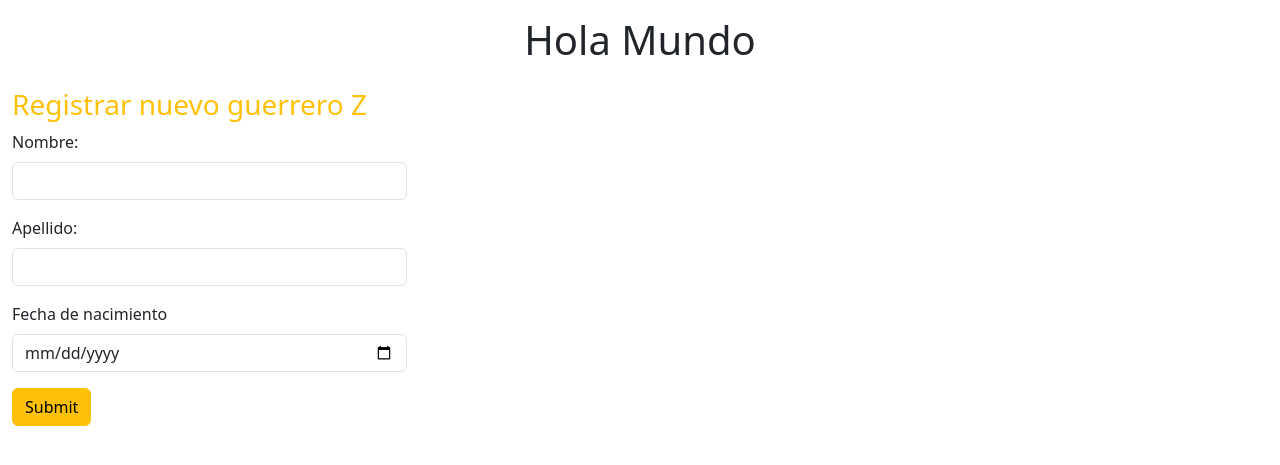
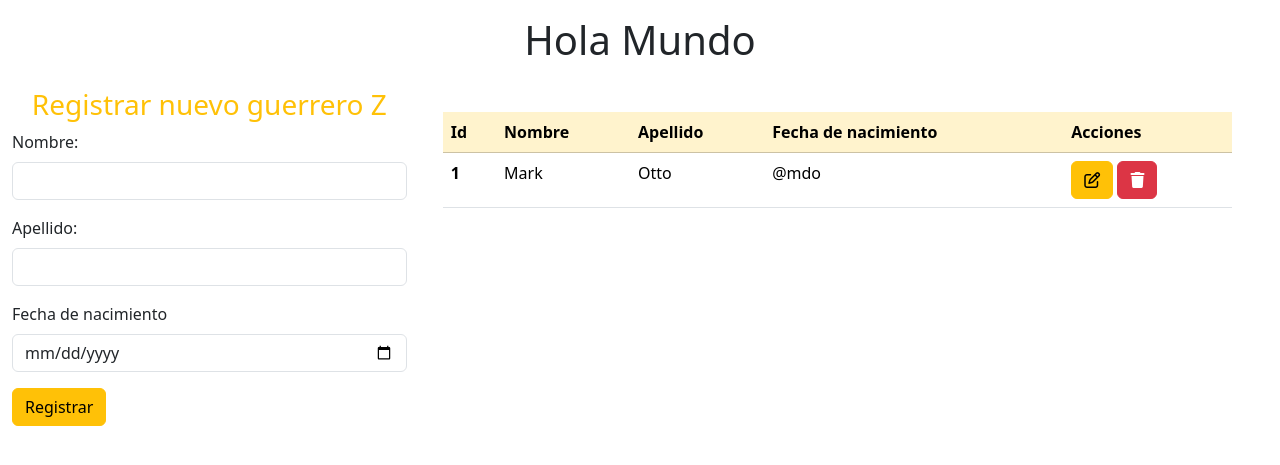
Before and after one commit to AdrianPolanco/CrudDashboardPHP, a PHP site: page / in a window 1280 px wide. Shown: the top 465 px of the page. Run offline with PHP 8.4, Linux system fonts and the light colour scheme; some libraries are stand-ins or nearby versions.

Commit message:
UI de la pantalla 1 terminada

```diff
--- a/index.php
+++ b/index.php
@@ -6,13 +6,15 @@
     <meta name="viewport" content="width=device-width, initial-scale=1.0">
     <title>Sistema de gestion de guerreros Z</title>
     <link href="https://cdn.jsdelivr.net/npm/bootstrap@5.3.3/dist/css/bootstrap.min.css" rel="stylesheet" integrity="sha384-QWTKZyjpPEjISv5WaRU9OFeRpok6YctnYmDr5pNlyT2bRjXh0JMhjY6hW+ALEwIH" crossorigin="anonymous">
+    <script src="https://kit.fontawesome.com/a177f3304c.js" crossorigin="anonymous"></script>
 </head>
 
 <body>
     <h1 class="text-center p-3">Hola Mundo</h1>
-    <section class="container-fluid row">
-        <h3 class="text-warning">Registrar nuevo guerrero Z</h3>
+    <main class="container-fluid row">
+
         <form class="col-4">
+            <h3 class="text-warning text-center">Registrar nuevo guerrero Z</h3>
             <div class="mb-3">
                 <label for="warrior-name" class="form-label">Nombre: </label>
                 <input type="text" class="form-control" name="warrior-name">
@@ -25,9 +27,33 @@
                 <label for="datePicker" class="form-label">Fecha de nacimiento</label>
                 <input type="date" class="form-control" id="datePicker" name="birth-date">
             </div>
-            <button type="submit" class="btn btn-warning">Submit</button>
+            <button type="submit" class="btn btn-warning">Registrar</button>
         </form>
-    </section>
+        <article class="col-8 p-4">
+            <table class="table">
+                <thead class="table-warning">
+                    <th scope="col">Id</th>
+                    <th scope="col">Nombre</th>
+                    <th scope="col">Apellido</th>
+                    <th scope="col">Fecha de nacimiento</th>
+                    <th scope="col">Acciones</th>
+                </thead>
+                <tbody>
+                    <tr>
+                        <th scope="row">1</th>
+                        <td>Mark</td>
+                        <td>Otto</td>
+                        <td>@mdo</td>
+                        <td>
+                            <a href="" class="btn btn-small btn-warning"><i class="fa-regular fa-pen-to-square"></i></a>
+                            <a href="" class="btn btn-small btn-danger"><i class="fa-solid fa-trash"></i></a>
+                        </td>
+                    </tr>
+                </tbody>
+            </table>
+        </article>
+    </main>
+
     <script src="https://cdn.jsdelivr.net/npm/bootstrap@5.3.3/dist/js/bootstrap.bundle.min.js" integrity="sha384-YvpcrYf0tY3lHB60NNkmXc5s9fDVZLESaAA55NDzOxhy9GkcIdslK1eN7N6jIeHz" crossorigin="anonymous"></script>
 </body>
 
```
